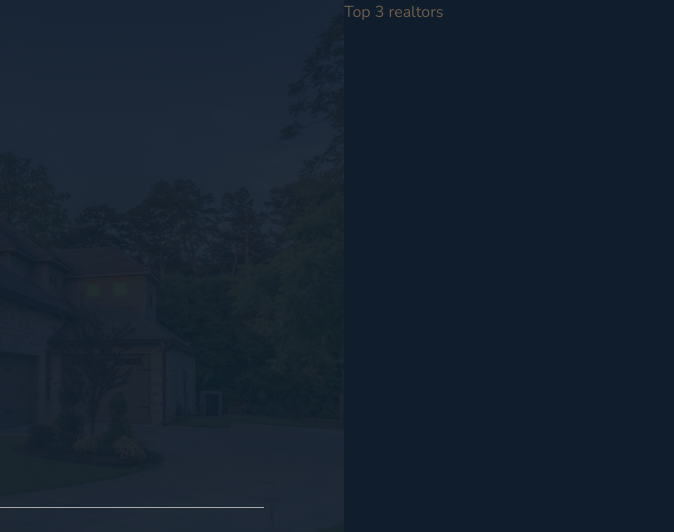
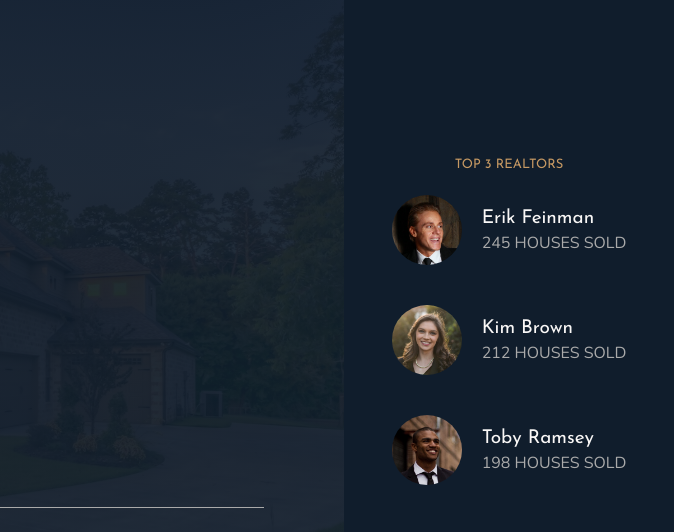
Before and after one commit to dhrubach/advanced-css-sass, a website: page css-grid/index.html in a window 1280 px wide. Shown: the top 532 px of the page, 606-1280 px from the left. Drawn offline with nearby package versions, Linux system fonts and the light colour scheme.

Commit message:
feat(css-grid) : 'realtors' section

```diff
--- a/css-grid/index.html
+++ b/css-grid/index.html
@@ -34,7 +34,29 @@
 			</div>
 		</header>
 
-		<div class="c-realtors">Top 3 realtors</div>
+		<!-- * Realtors Section -->
+		<div class="c-realtors">
+			<h3 class="heading-3">Top 3 Realtors</h3>
+			<div class="c-realtors__list">
+				<img src="img/realtor-1.jpeg" alt="Realtor 1" class="c-realtors__img">
+				<div class="c-realtors__details">
+					<h4 class="heading-4 heading-4--light">Erik Feinman</h4>
+					<p class="c-realtors__sold">245 houses sold</p>
+				</div>
+
+				<img src="img/realtor-2.jpeg" alt="Realtor 2" class="c-realtors__img">
+				<div class="c-realtors__details">
+					<h4 class="heading-4 heading-4--light">Kim Brown</h4>
+					<p class="c-realtors__sold">212 houses sold</p>
+				</div>
+
+				<img src="img/realtor-3.jpeg" alt="Realtor 3" class="c-realtors__img">
+				<div class="c-realtors__details">
+					<h4 class="heading-4 heading-4--light">Toby Ramsey</h4>
+					<p class="c-realtors__sold">198 houses sold</p>
+				</div>
+			</div>
+		</div>
 
 		<!-- * Features Section -->
 		<section class="c-features">
@@ -75,7 +97,8 @@
 				</svg>
 				<h4 class="heading-4 heading-4--dark">New home in one week</h4>
 				<p class="c-features__text">
-					Vero ipsum sapiente molestias accusamus rerum. Lorem, ipsum dolor sit amet consectetur adipisicing
+					Vero ipsum sapiente molestias accusamus rerum. Lorem, ipsum dolor sit amet consectetur
+					adipisicing
 					elit.
 				</p>
 			</div>
@@ -111,7 +134,8 @@
 		<!-- * Story Content Section -->
 		<div class="c-story__content">
 			<h3 class="heading-3 u-margin-bottom-sm">Happy Customers</h3>
-			<h2 class="heading-2 heading-2--dark u-margin-bottom-sm">&ldquo;The best decision of our lives&rdquo;</h2>
+			<h2 class="heading-2 heading-2--dark u-margin-bottom-sm">&ldquo;The best decision of our lives&rdquo;
+			</h2>
 			<p class="c-story-content__text u-margin-bottom-sm">
 				Lorem, ipsum dolor sit amet consectetur adipisicing elit. Tenetur distinctio necessitatibus pariatur
 				voluptatibus. Quidem consequatur harum volupta!</p>
--- a/css-grid/sass/components/_realtors.scss
+++ b/css-grid/sass/components/_realtors.scss
@@ -1,5 +1,36 @@
 .c-realtors {
+	display: grid;
+	align-content: center;
+	justify-content: center;
+
 	background-color: $color-secondary;
 
 	grid-column: col-start 7 / full-end;
+	grid-row-gap: 2rem;
+	justify-items: center;
+
+	&__list {
+		display: grid;
+		align-items: center;
+
+		grid-column-gap: 2rem;
+		grid-row-gap: 5vh;
+		grid-template-columns: min-content max-content;
+	}
+
+	&__img {
+		display: block;
+
+		width: 7rem;
+
+		border-radius: 50%;
+	}
+
+	&__sold {
+		margin-top: -0.3rem;
+
+		text-transform: uppercase;
+
+		color: $color-grey-light-2;
+	}
 }
```
Also changed, not shown: css-grid/css/style.css.
